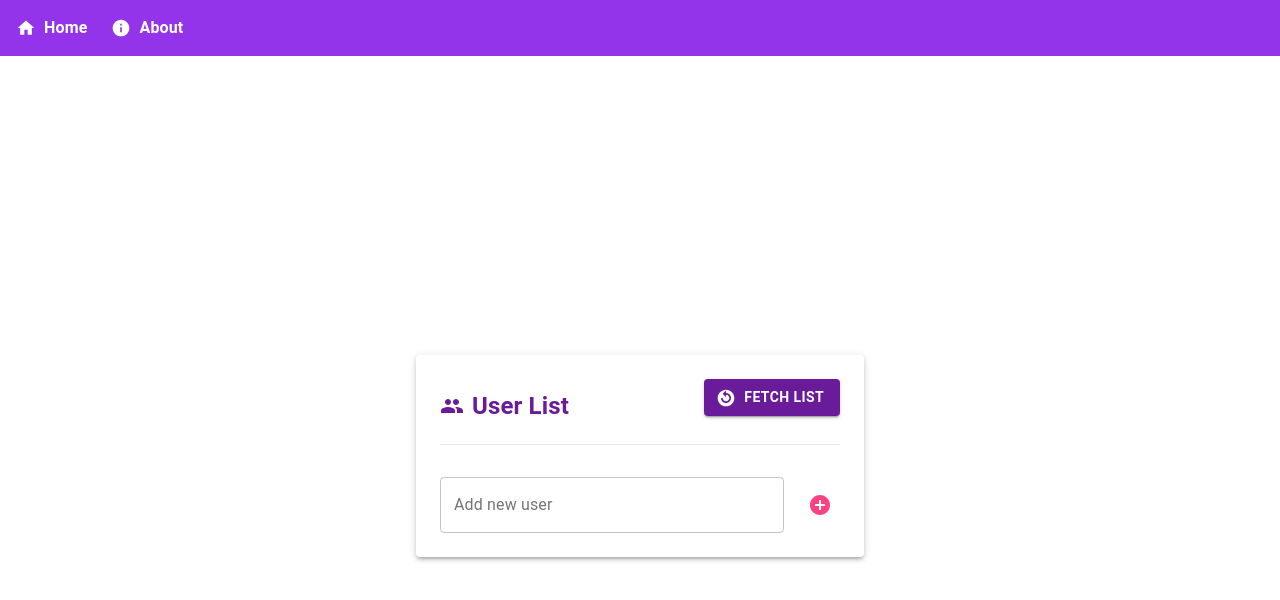
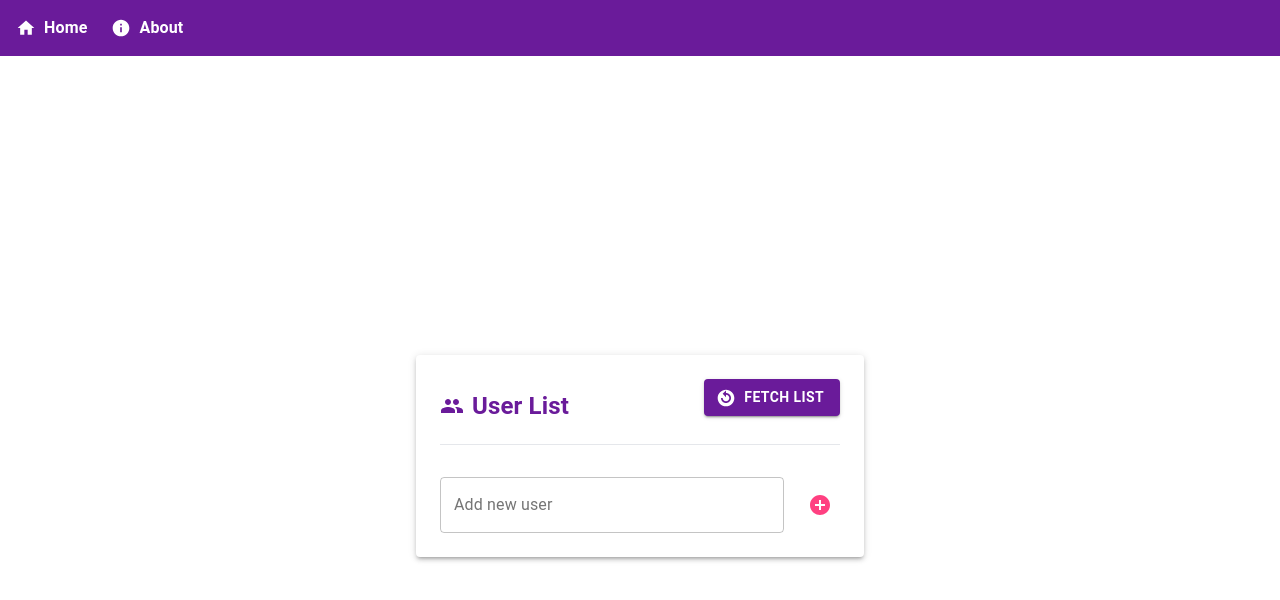
Before and after one commit to Junotas/React-Vite-TS-Tailwind-StartPage, a React (Vite) app: page / in a window 1280 px wide. Shown: the top 600 px of the page. Built offline with nearby package versions, Linux system fonts and the light colour scheme.

Commit message:
added theme to the navbar in root.tsx

```diff
--- a/src/routes/__root.tsx
+++ b/src/routes/__root.tsx
@@ -1,24 +1,51 @@
 import React from "react";
 import { Link, Outlet, createRootRoute } from "@tanstack/react-router";
 import { Home as HomeIcon, Info as InfoIcon } from "@mui/icons-material";
+import { useTheme } from "@mui/material";
 
 const baseLinkStyles =
-  "flex items-center space-x-2 hover:text-purple-200 transition font-bold";
+  "flex items-center space-x-2 hover:transition font-bold";
 
 export const Route = createRootRoute({
-  component: () => (
+  component: () => {
+    const theme = useTheme(); // Access the theme
+
+    return (
       <>
-      <nav className="flex space-x-6 p-4 bg-purple-600 text-white shadow-md">
-        <Link to="/" activeProps={{}} className={baseLinkStyles}>
+        <nav
+          className="flex space-x-6 p-4 shadow-md"
+          style={{
+            backgroundColor: theme.palette.primary.main,
+            color: theme.palette.primary.contrastText,
+          }}
+        >
+          <Link
+            to="/"
+            activeProps={{}}
+            className={baseLinkStyles}
+            style={{
+              color: theme.palette.primary.contrastText,
+              transition: "color 0.3s",
+            }}
+          >
             <HomeIcon fontSize="small" />
             <span>Home</span>
           </Link>
-        <Link to="/about" activeProps={{}} className={baseLinkStyles}>
+          <Link
+            to="/about"
+            activeProps={{}}
+            className={baseLinkStyles}
+            style={{
+              color: theme.palette.primary.contrastText,
+              transition: "color 0.3s",
+            }}
+          >
             <InfoIcon fontSize="small" />
             <span>About</span>
           </Link>
         </nav>
         <Outlet />
       </>
-  ),
+    );
+  },
 });
```
Lines whose indentation alone changed are shown as unchanged.
